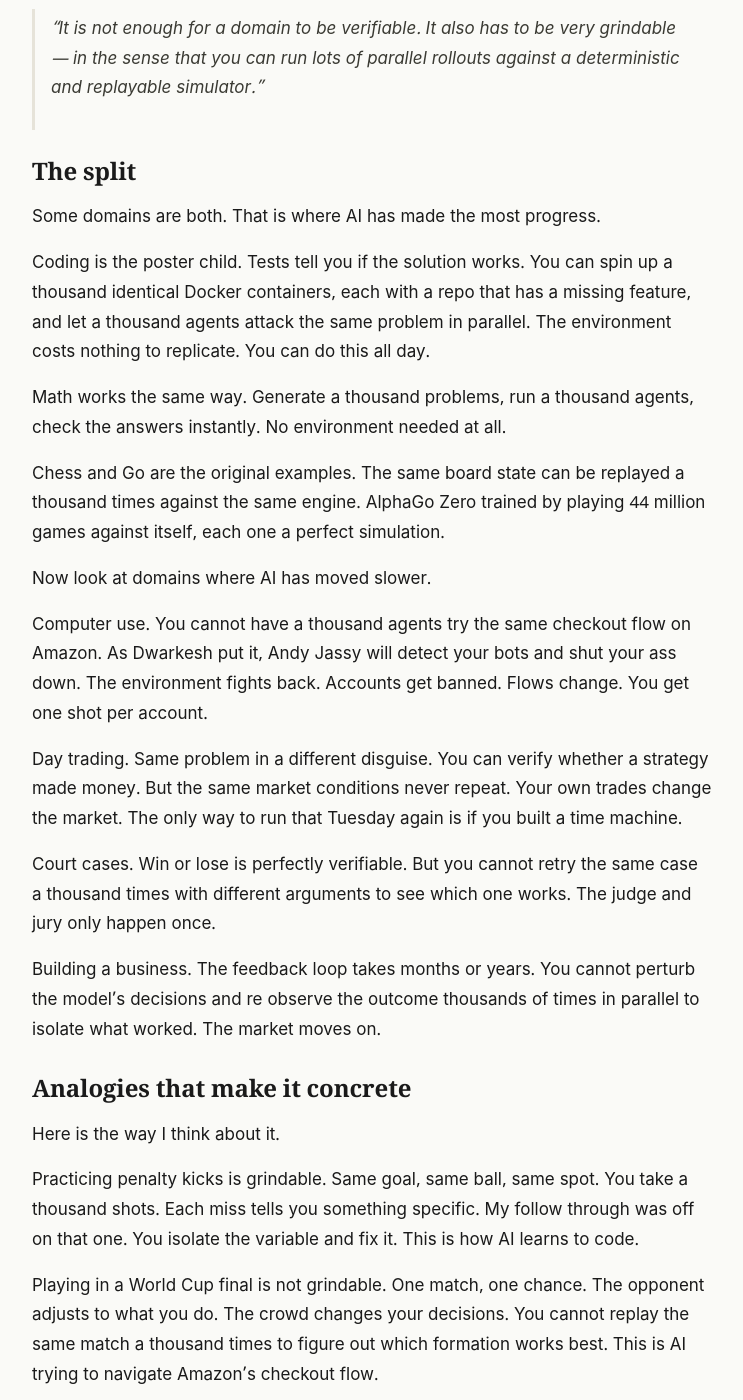
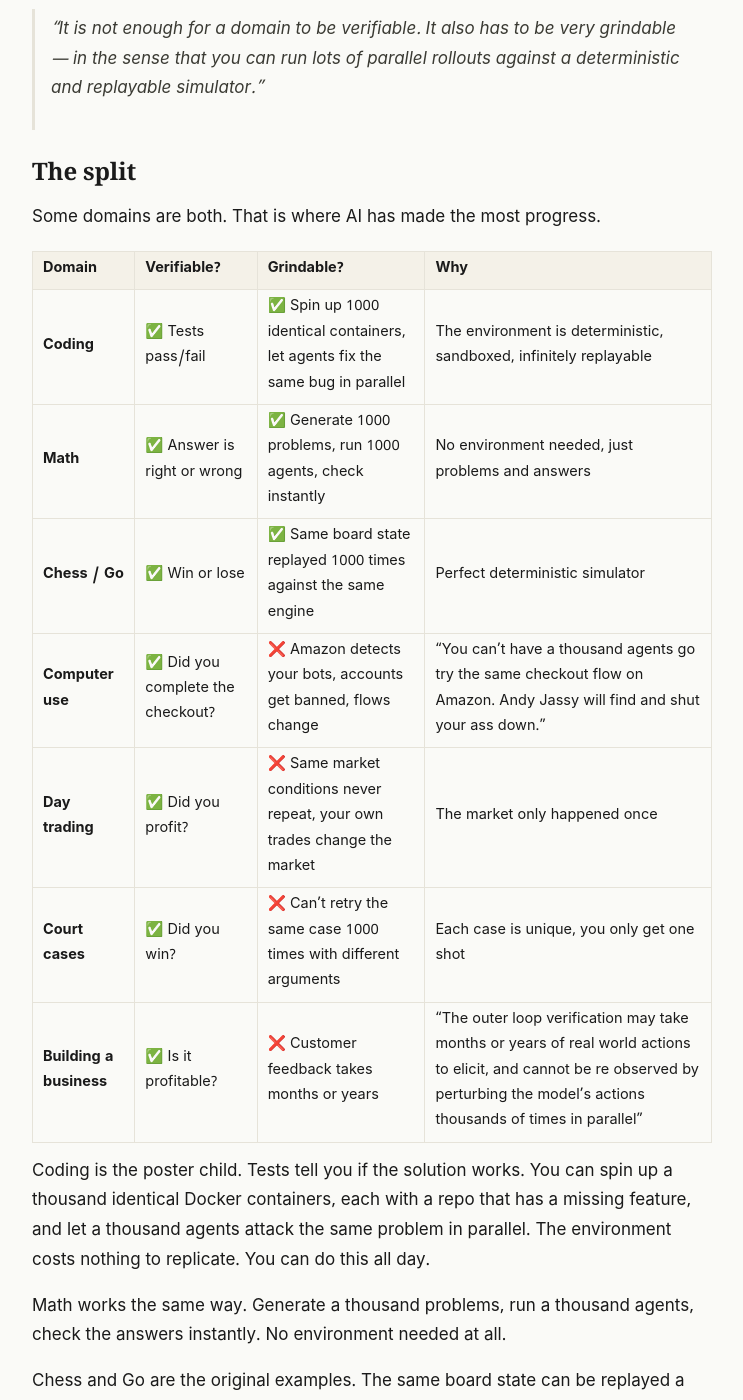
Before and after one commit to bsbarkur/bsbarkur.github.io, a Jekyll site: the page built from _posts/2026-06-28-grindability.md, in a window 1280 px wide and 1400 px high, scrolled down 844 px. Shown: the whole window, without its empty margins (230-973 px from the left). Built offline with Jekyll 4.4.1, drawn with Linux system fonts in a browser that asks for light colours; Markdown is read by kramdown in place of the engine named in the settings.

Commit message:
Add back the comparison table

```diff
--- a/_posts/2026-06-28-grindability.md
+++ b/_posts/2026-06-28-grindability.md
@@ -19,6 +19,16 @@ Dwarkesh points out that there is a hidden second condition hiding in plain sigh
 ## The split
 
 Some domains are both. That is where AI has made the most progress.
+
+| Domain | Verifiable? | Grindable? | Why |
+|---|---|---|---|
+| **Coding** | ✅ Tests pass/fail | ✅ Spin up 1000 identical containers, let agents fix the same bug in parallel | The environment is deterministic, sandboxed, infinitely replayable |
+| **Math** | ✅ Answer is right or wrong | ✅ Generate 1000 problems, run 1000 agents, check instantly | No environment needed, just problems and answers |
+| **Chess / Go** | ✅ Win or lose | ✅ Same board state replayed 1000 times against the same engine | Perfect deterministic simulator |
+| **Computer use** | ✅ Did you complete the checkout? | ❌ Amazon detects your bots, accounts get banned, flows change | "You can't have a thousand agents go try the same checkout flow on Amazon. Andy Jassy will find and shut your ass down." |
+| **Day trading** | ✅ Did you profit? | ❌ Same market conditions never repeat, your own trades change the market | The market only happened once |
+| **Court cases** | ✅ Did you win? | ❌ Can't retry the same case 1000 times with different arguments | Each case is unique, you only get one shot |
+| **Building a business** | ✅ Is it profitable? | ❌ Customer feedback takes months or years | "The outer loop verification may take months or years of real world actions to elicit, and cannot be re observed by perturbing the model's actions thousands of times in parallel" |
 
 Coding is the poster child. Tests tell you if the solution works. You can spin up a thousand identical Docker containers, each with a repo that has a missing feature, and let a thousand agents attack the same problem in parallel. The environment costs nothing to replicate. You can do this all day.
 
```
